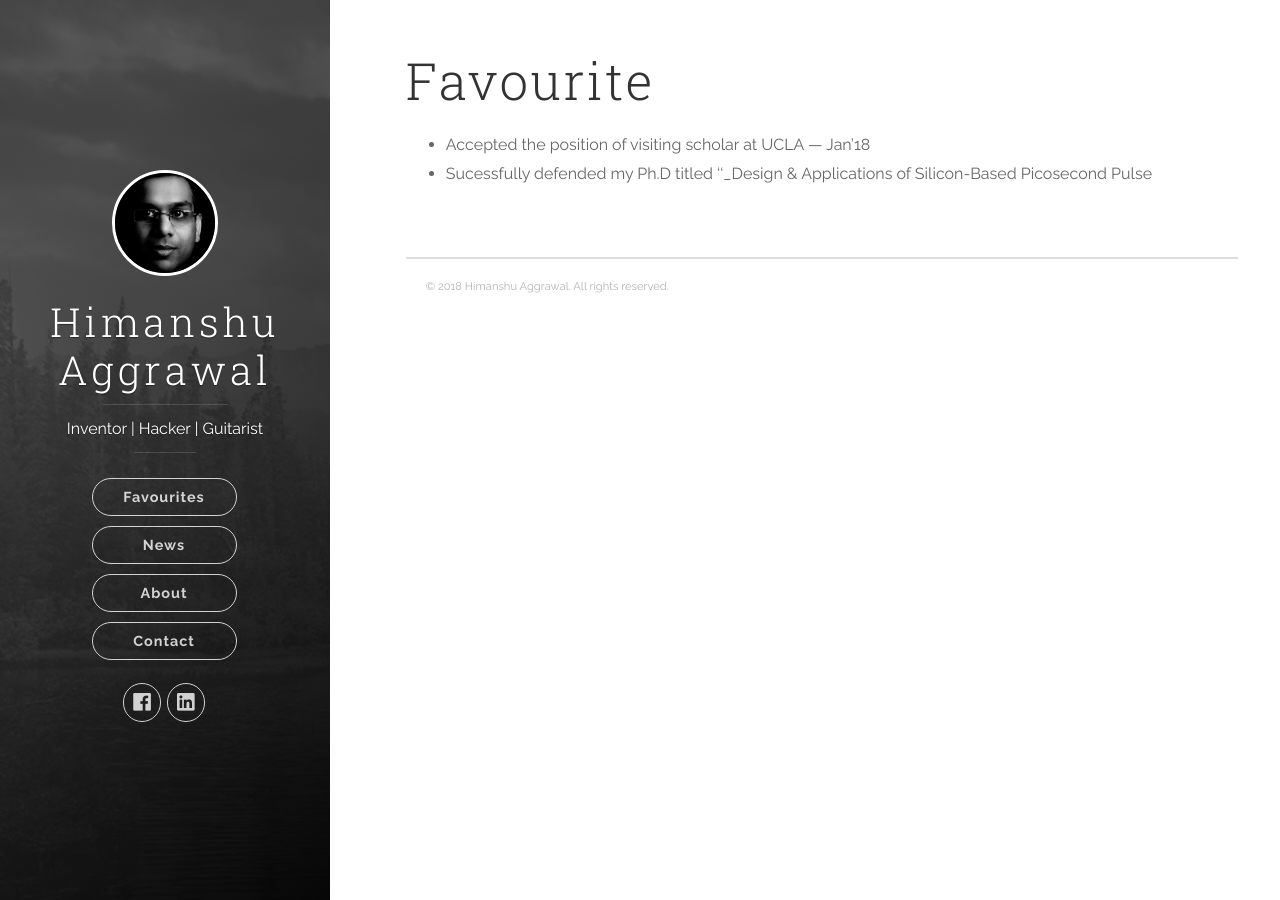
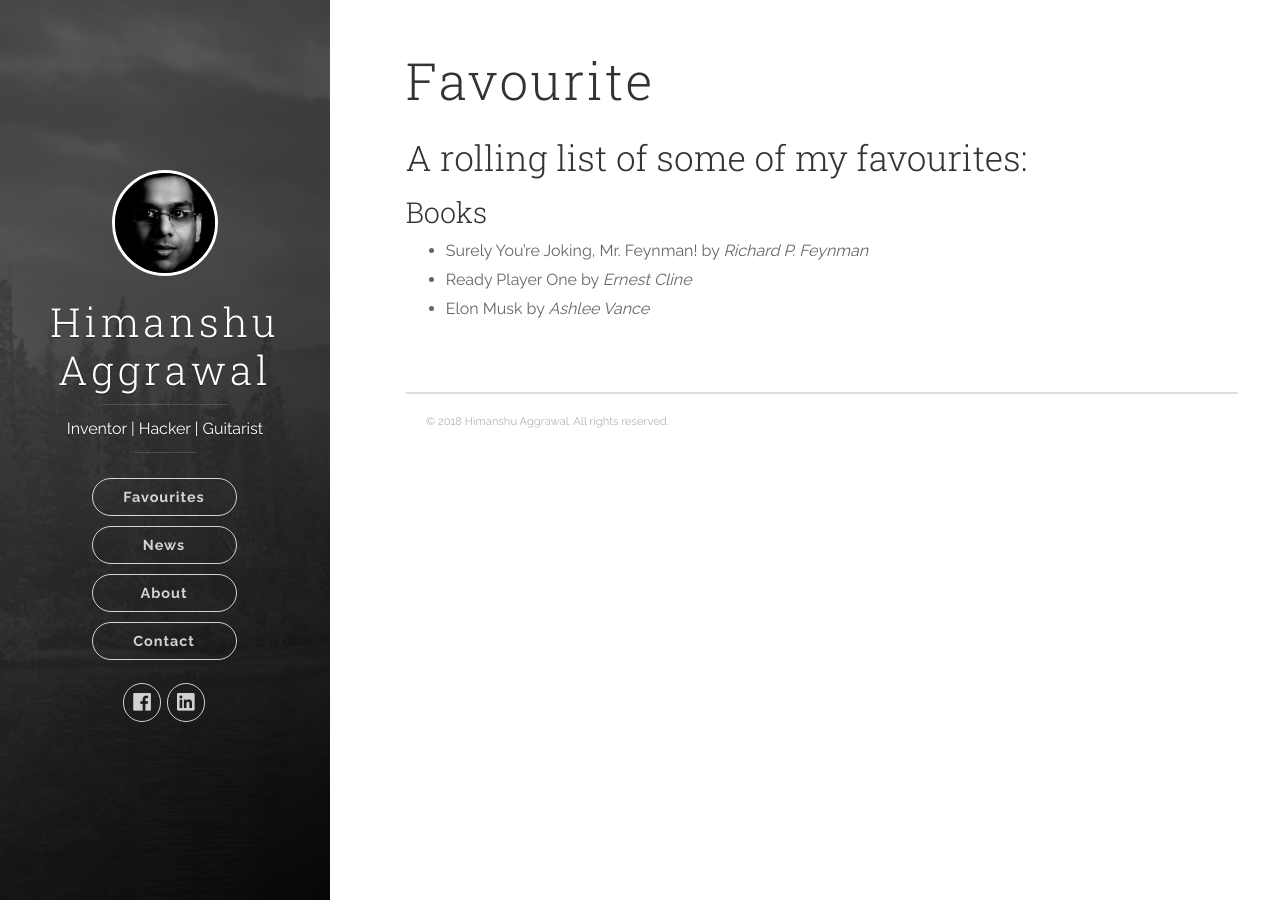
Before and after one commit to ahimanshu13/ahimanshu13.github.io, a Jekyll site: the page built from Favourite/index.md, in a window 1280 px wide. Built offline with Jekyll 4.4.1, drawn with Linux system fonts in a browser that asks for light colours; nearby versions of some CDN libraries.

Commit message:
Updated Favorites

```diff
--- a/Favourite/index.md
+++ b/Favourite/index.md
@@ -4,5 +4,9 @@ title: Favourite
 published: true
 ---
 
-- Accepted the position of visiting scholar at UCLA --- Jan'18
-- Sucessfully defended my Ph.D titled ''_Design & Applications of Silicon-Based Picosecond Pulse
+## A rolling list of some of my favourites:
+
+### Books
+- Surely You're Joking, Mr. Feynman! by _Richard P. Feynman_
+- Ready Player One by _Ernest Cline_
+- Elon Musk by _Ashlee Vance_
```
